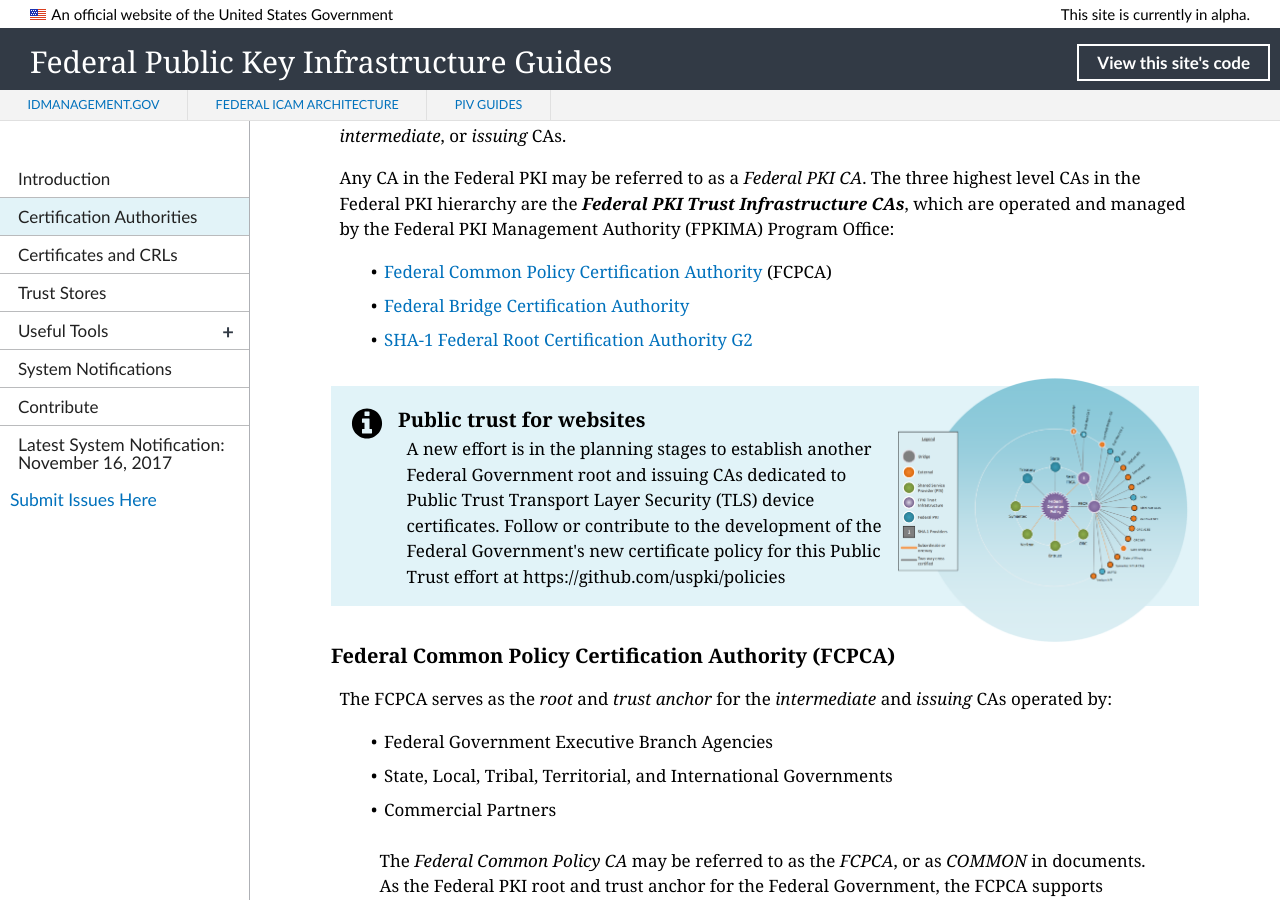
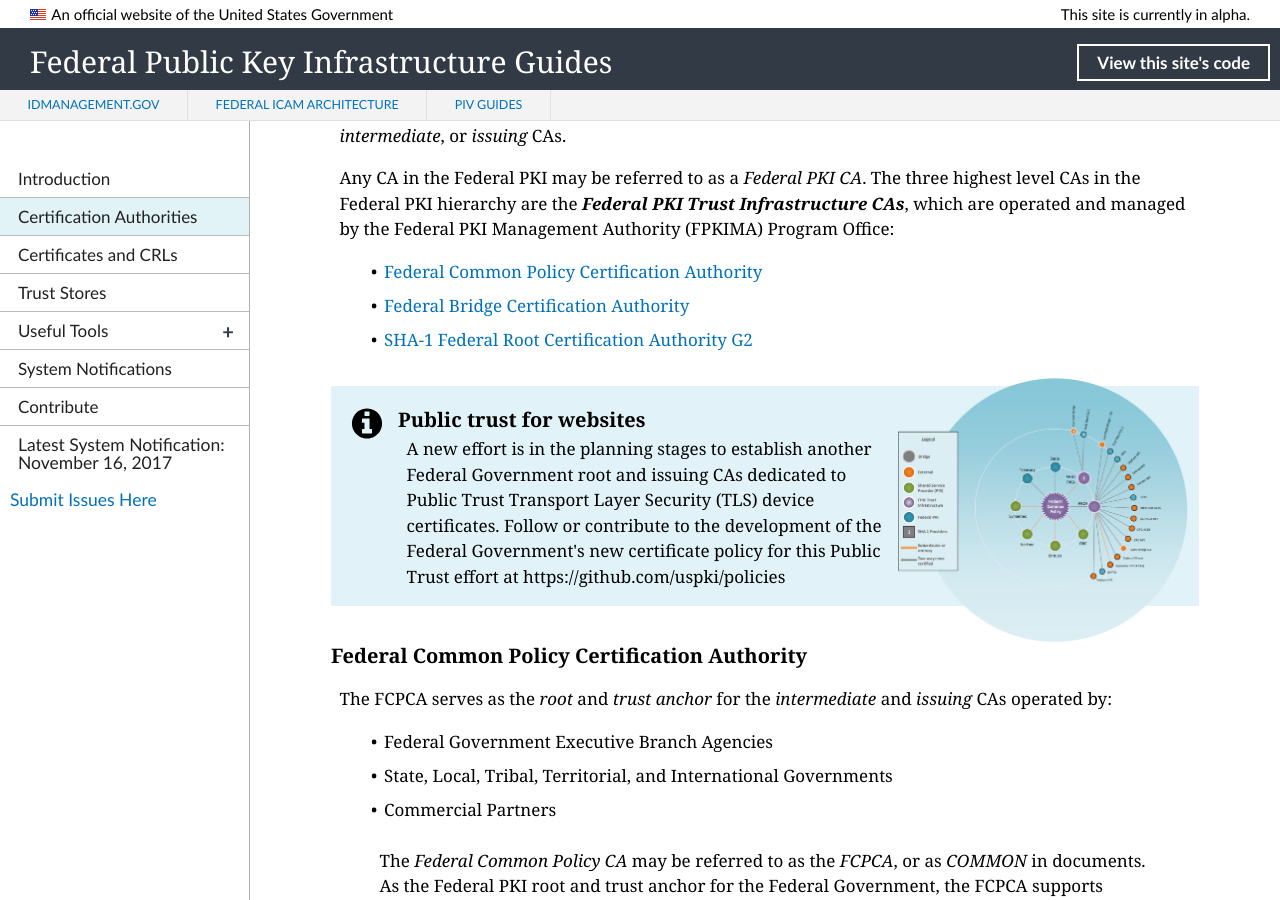
Before and after one commit to GSA/fpki-guides, a Jekyll site: the page built from pages/fpki_cas.md, in a window 1280 px wide and 900 px high, scrolled down 237 px. Built offline with Jekyll 4.4.1, drawn with Linux system fonts in a browser that asks for light colours; nearby versions of some CDN libraries; library files that are not in the unit come from our copies.

Commit message:
Update fpki_cas.md
Correction

```diff
--- a/pages/fpki_cas.md
+++ b/pages/fpki_cas.md
@@ -10,7 +10,7 @@
 
 Any CA in the Federal PKI may be referred to as a _Federal PKI CA_. The three highest level CAs in the Federal PKI hierarchy are the **_Federal PKI Trust Infrastructure CAs_**, which are operated and managed by the Federal PKI Management Authority (FPKIMA) Program Office:
 
-* [Federal Common Policy Certification Authority](#federal-common-policy-certification-authority) (FCPCA)
+* [Federal Common Policy Certification Authority](#federal-common-policy-certification-authority)
 * [Federal Bridge Certification Authority](#federal-bridge-certification-authority)
 * [SHA-1 Federal Root Certification Authority G2](#sha-1-federal-root-certification-authority)
 
@@ -20,7 +20,7 @@
 {% include alert-info.html heading="Public trust for websites" content="A new effort is in the planning stages to establish another Federal Government root and issuing CAs dedicated to Public Trust Transport Layer Security (TLS) device certificates. Follow or contribute to the development of the Federal Government's new certificate policy for this Public Trust effort at https://github.com/uspki/policies" %}
 
 
-### Federal Common Policy Certification Authority (FCPCA)
+### Federal Common Policy Certification Authority
 
 The FCPCA serves as the _root_ and _trust anchor_ for the _intermediate_ and _issuing_ CAs operated by:
 
```
